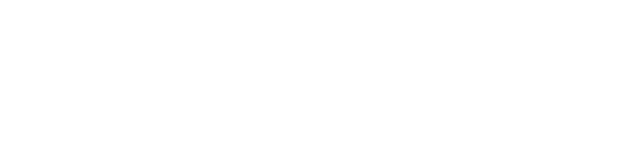
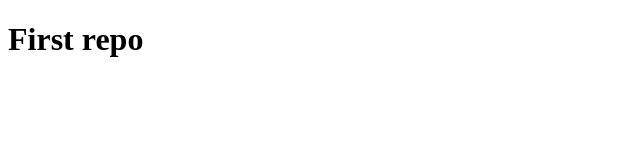
Before and after one commit to protim1451/my-first-github-repo, a plain HTML site: page index.html in a window 1280 px wide. Shown: the whole page, without its empty margins (0-640 px from the left). Drawn offline with Linux system fonts and the light colour scheme.

Commit message:
first commit

```diff
--- a/index.html
+++ b/index.html
@@ -6,6 +6,6 @@
     <title>My first git repo</title>
 </head>
 <body>
-
+    <h1>First repo</h1>
 </body>
 </html>
```
